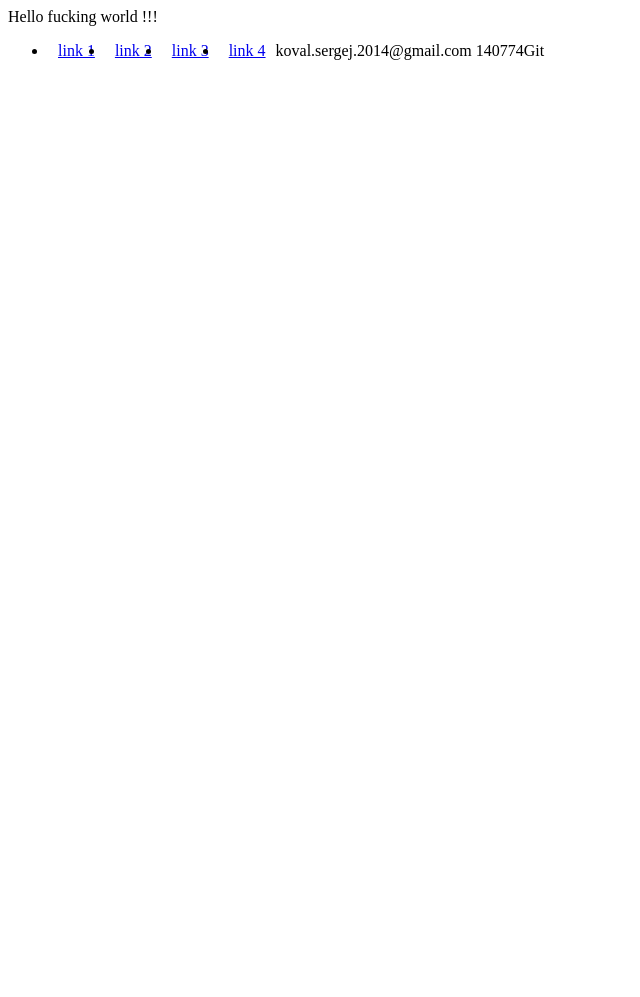
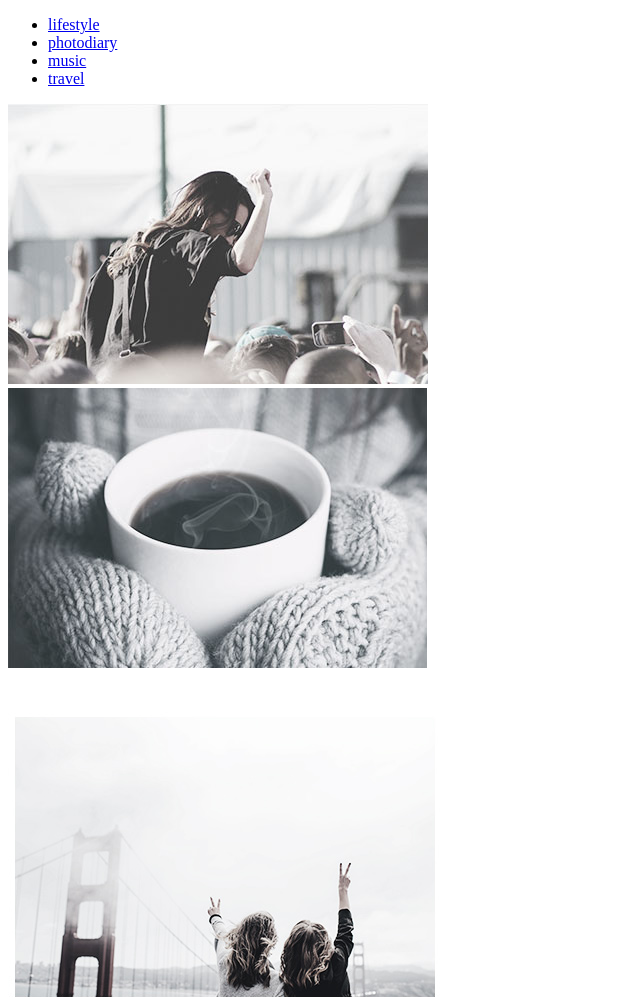
Before and after one commit to KovalSergej/kovalsv.github.io, a plain HTML site: page index.html in a window 1280 px wide. Shown: the top 997 px of the page, without its empty margins (0-640 px from the left). Before the commit the page ends 800 px from the top, so only its background shows below. Drawn offline with Linux system fonts and the light colour scheme.

Commit message:
add images

```diff
--- a/index.html
+++ b/index.html
@@ -1,5 +1,6 @@
 <!DOCTYPE html>
 <html lang="en">
+
 <head>
     <meta charset="UTF-8">
     <meta name="viewport" content="width=, initial-scale=1.0">
@@ -7,24 +8,28 @@
     <title>INDEX</title>
     <link rel="stylesheet" href="style.css">
 </head>
+
 <body>
-    Hello fucking world !!!
     <div id="wrapper">
         <header>
-            <nav>
-                <ul>
-                    <li><a href="index.html">link 1</a></li>
-                    <li><a href="work/page-1.html">link 2</a></li>
-                    <li><a href="#">link 3</a></li>
-                    <li><a href="#">link 4</a></li>
-                </ul>
-            </nav>
+
+            <ul>
+                <li><a href="index.html">lifestyle</a></li>
+                <li><a href="work/page-1.html">photodiary</a></li>
+                <li><a href="#">music</a></li>
+                <li><a href="#">travel</a></li>
+            </ul>
+
+            <div><img src="img/Untitled-1.jpg" alt=""></div>
+            <div><img src="img/Untitled-2.jpg" alt=""></div>
+            <div><img src="img/Untitled-3.jpg" alt=""></div>
+            <div><img src="img/Untitled-4.jpg" alt=""></div>
+
+
         </header>
         <main></main>
         <footer></footer>
     </div>
 </body>
+
 </html>
-
-koval.sergej.2014@gmail.com
-140774Git
```
Also changed, not shown: img/Untitled-1.jpg (added), img/Untitled-2.jpg (added), img/Untitled-3.jpg (added), img/Untitled-4.jpg (added).
